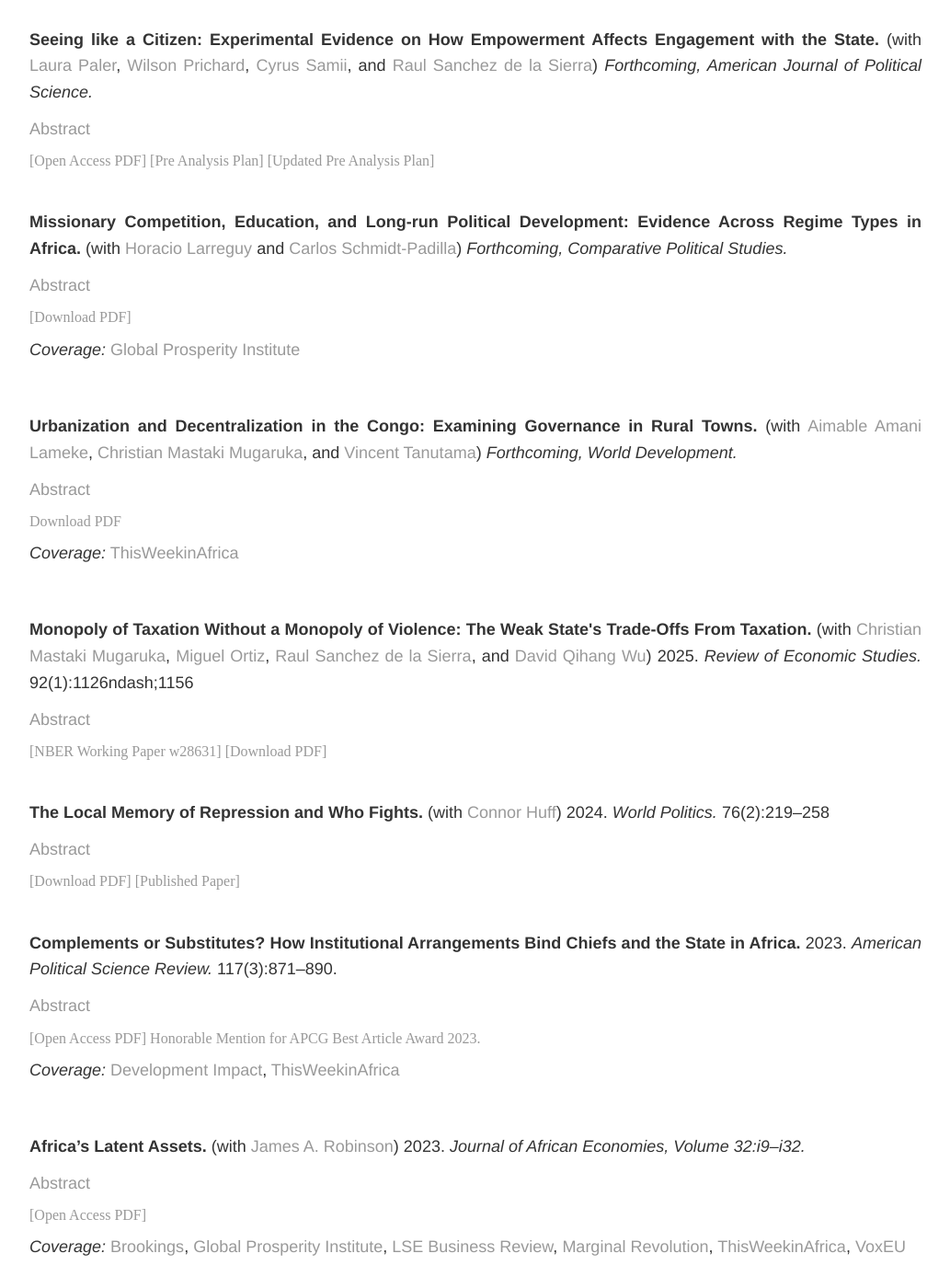
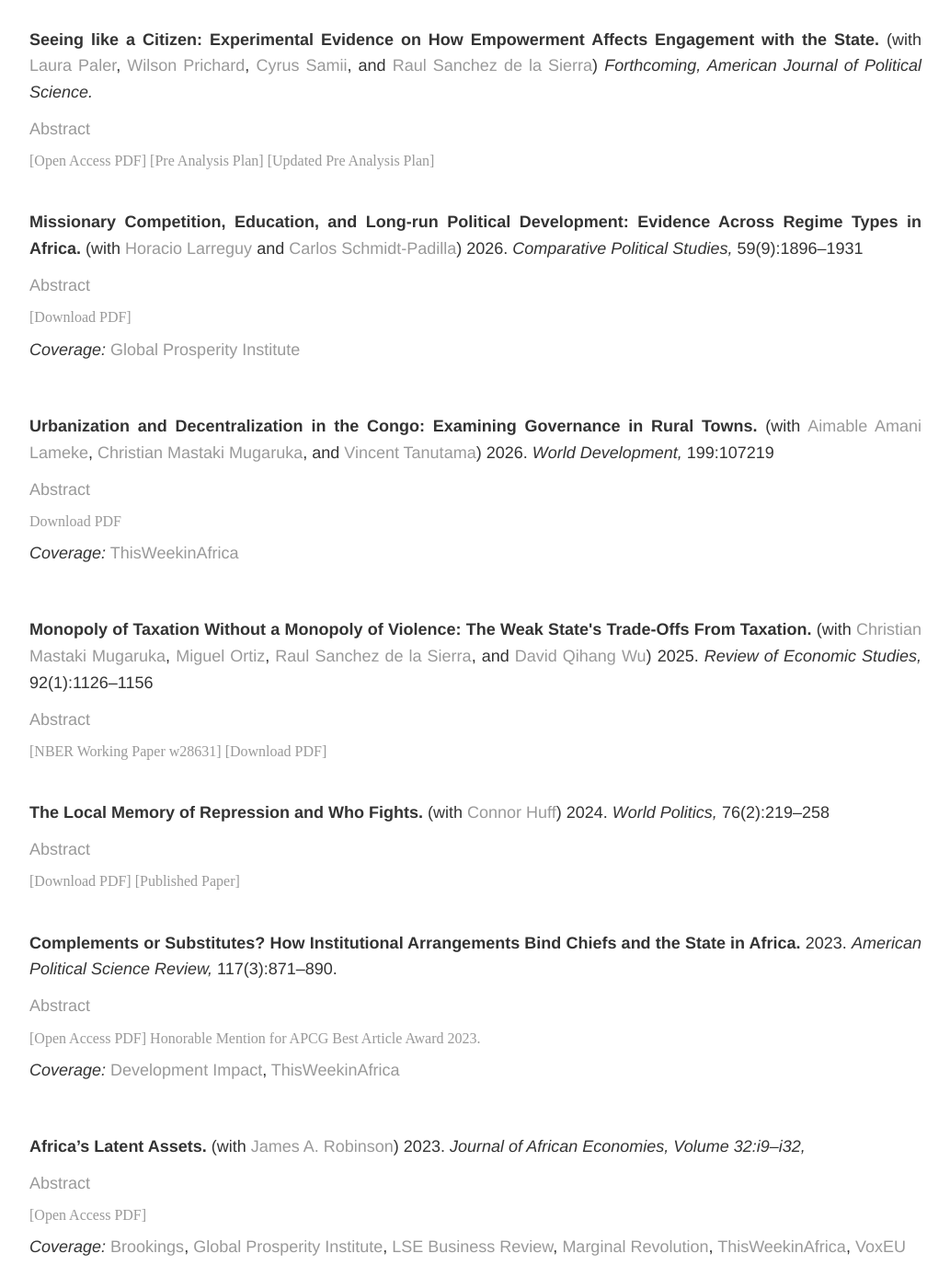
Before and after one commit to soeren-henn/soeren-henn.github.io, a Jekyll site: the page built from research/index.html, in a window 1280 px wide and 1400 px high, scrolled down 779 px. Shown: the whole window at 92% size, without its empty margins (123-1156 px from the left). Built offline with Jekyll 4.4.1, drawn with Linux system fonts in a browser that asks for light colours; some of the changed text lies outside the part shown.

Commit message:
Update index.html
add coverage and update volume, issue, and page numbers of published articles

```diff
--- a/research/index.html
+++ b/research/index.html
@@ -23,11 +23,11 @@
 	<h2>Publications</h2>
 
 	<div class="paper">
-		<p><b>African Success Stories.</b> (with <a href="https://voices.uchicago.edu/jamesrobinson/" target="_blank">James A. Robinson</a>) <i>Accepted, Annual Review of Economics.</i></p>
+		<p><b>African Success Stories.</b> (with <a href="https://voices.uchicago.edu/jamesrobinson/" target="_blank">James A. Robinson</a>) 2026. <i>Annual Review of Economics,</i> Vol. 18:447&ndash;471.</p>
 		<p><a href="#" class="show-abstract">Abstract</a></p>
     		<p class="hidden-paragraph">We systematically document for the first time that African societies were not politically organized on the basis of ethnicity in the pre-colonial period. The 763 ethnic groups documented in Murdock's Ethnographic Atlas have stood as the basic unit of analysis in social science research of Africa. Yet in 1880 there were probably 45,000 independent polities which were rarely organized on ethnic lines. Moreover, at most 2\% of these could be classified as states. We argue that the main reason for this extreme political decentralization was that African societies were deliberately organized to stop centralization emerging. In this they were successful. We point out some key aspects of African societies that helped them to manage this equilibrium. We also emphasize how the organization of the economy was subservient to these political goals.</p>
-		<a href="https://www.nber.org/papers/w34546" target="_blank">[NBER Working Paper w34546]</a>
-		<p> <i>Coverage:</i> <a href="https://www.economist.com/middle-east-and-africa/2026/04/09/how-anarchist-was-africa?giftId=YzViNDNiNTYtM2RlNC00M2MzLTkyZjAtNjAwMTY3M2QzZGIydGVnX3VzZXI%3D&utm_campaign=gifted_article" target="_blank">The Economist</a>, <a href="https://marginalrevolution.com/marginalrevolution/2025/12/political-organization-in-pre-colonial-africa.html" target="_blank">Marginal Revolution</a>, <a href="https://voxdev.org/topic/institutions-political-economy/africa-success-story-political-organisation-pre-colonial" target="_blank">VoxDev</a> <a href="https://thisweekinafrica.substack.com/p/this-week-in-africa-c5e" target="_blank">ThisWeekinAfrica</a> </p>
+		<a href="https://doi.org/10.1146/annurev-economics-051624-070224" target="_blank">[Open Access PDF]</a> <a href="https://www.nber.org/papers/w34546" target="_blank">[NBER Working Paper w34546]</a>
+		<p> <i>Coverage:</i> <a href="https://www.economist.com/middle-east-and-africa/2026/04/09/how-anarchist-was-africa?giftId=YzViNDNiNTYtM2RlNC00M2MzLTkyZjAtNjAwMTY3M2QzZGIydGVnX3VzZXI%3D&utm_campaign=gifted_article" target="_blank">The Economist</a>, <a href="https://marginalrevolution.com/marginalrevolution/2025/12/political-organization-in-pre-colonial-africa.html" target="_blank">Marginal Revolution</a>, <a href="https://voxdev.org/topic/institutions-political-economy/africa-success-story-political-organisation-pre-colonial" target="_blank">VoxDev</a>, <a href="https://thisweekinafrica.substack.com/p/this-week-in-africa-c5e" target="_blank">ThisWeekinAfrica</a>, <a href="https://twissweekly.substack.com/p/twiss-80-the-stationary-bandit" target="_blank">ThisWeekinSocialScience</a></p>
 	</div>
 
 	<div class="paper">
@@ -38,7 +38,7 @@
 	</div>
 
 	<div class="paper">
-		<p><b>Missionary Competition, Education, and Long-run Political Development: Evidence Across Regime Types in Africa.</b> (with <a href="https://sites.google.com/site/hlarreguy/" target="_blank">Horacio Larreguy</a> and <a href="https://cschmidtpadilla.github.io/" target="_blank">Carlos Schmidt-Padilla</a>) <i>Forthcoming, Comparative Political Studies.</i></p>
+		<p><b>Missionary Competition, Education, and Long-run Political Development: Evidence Across Regime Types in Africa.</b> (with <a href="https://sites.google.com/site/hlarreguy/" target="_blank">Horacio Larreguy</a> and <a href="https://cschmidtpadilla.github.io/" target="_blank">Carlos Schmidt-Padilla</a>) 2026. <i>Comparative Political Studies,</i> 59(9):1896&ndash;1931</p>
 		<p><a href="#" class="show-abstract">Abstract</a></p>
     		<p class="hidden-paragraph">In Africa, missionaries used schooling to gain adherents. We study how historical missionary activity shaped long-run education and political development across regime types. We exploit plausibly exogenous variation in exposure to Catholic missionaries generated by their territorial administration system. Using a regression discontinuity design, we show that proximity to historical diocese headquarters generally led to an increased presence of Catholic missionaries, as well as long-term positive effects on Catholic identity and educational outcomes. The effects on political outcomes vary by regime type. Only individuals exposed to greater historical missionary activity in open anocracies<code>&#8212;</code>relative to those in democracies and closed anocracies<code>&#8212;</code>are more likely to participate in politics. Moreover, they are also the only ones who are more engaged, supportive of democratic institutions, and disenchanted with the state of democracy and incumbent in their countries.</p>
 		<a href="/files/Henn_Missionaries.pdf" class="btn btn-default pull-right" title="PDF">[Download PDF]</a>
@@ -46,7 +46,7 @@
 	</div>
 
 	<div class="paper">
-		<p><b>Urbanization and Decentralization in the Congo: Examining Governance in Rural Towns.</b> (with <a href="https://marakujakivuresearch.com/" target="_blank">Aimable Amani Lameke</a>, <a href="https://marakujakivuresearch.com/" target="_blank">Christian Mastaki Mugaruka</a>, and <a href="http://vincent-tanutama.com/" target="_blank">Vincent Tanutama</a>) <i>Forthcoming, World Development.</i></p>
+		<p><b>Urbanization and Decentralization in the Congo: Examining Governance in Rural Towns.</b> (with <a href="https://marakujakivuresearch.com/" target="_blank">Aimable Amani Lameke</a>, <a href="https://marakujakivuresearch.com/" target="_blank">Christian Mastaki Mugaruka</a>, and <a href="http://vincent-tanutama.com/" target="_blank">Vincent Tanutama</a>) 2026. <i>World Development,</i> 199:107219</p>
 		<p><a href="#" class="show-abstract">Abstract</a></p>
     		<p class="hidden-paragraph">How are rural towns governed in a context of fragility? This paper provides descriptive evidence to describe and quantify urbanization and the local organization of the state in 67 rural towns in four provinces of the Democratic Republic and the Congo. We present rich data on urbanization, state and local governance, taxation, public good provision, and citizens' perceptions of governance. Three stories emerge. First, rural towns are growing, boosting high levels of ethnic diversity, and local trust, but are still largely agrarian and with unclear property rights. Second, a recent decentralization reform has  been poorly implemented ten years on. Less than half the towns have a state administrators, no local elections took place, and revenue sharing is limited. Third, the governance goals of the reform remain largely unfulfilled. We observe a lack of democratic accountability, high levels of corruption, and an acute gap in financing. Finally, we find that these governance challenges are not correlated with levels of urbanization, implementation of the reforms, or levels of state capacity.</p>
 		<a href="/files/Henn_DRC-Descriptive.pdf" target="_blank">Download PDF</a>
@@ -54,14 +54,14 @@
 	</div>
 
 	<div class="paper">
-		<p><b>Monopoly of Taxation Without a Monopoly of Violence: The Weak State's Trade-Offs From Taxation.</b> (with <a href="https://marakujakivuresearch.com/" target="_blank">Christian Mastaki Mugaruka</a>, <a href="https://miguelortizp.github.io/" target="_blank">Miguel Ortiz</a>, <a href="https://raulsanchezdelasierra.com/" target="_blank">Raul Sanchez de la Sierra</a>, and <a href="https://sites.google.com/view/qihangwu" target="_blank">David Qihang Wu</a>) 2025. <i>Review of Economic Studies.</i> 92(1):1126ndash;1156</p>
+		<p><b>Monopoly of Taxation Without a Monopoly of Violence: The Weak State's Trade-Offs From Taxation.</b> (with <a href="https://marakujakivuresearch.com/" target="_blank">Christian Mastaki Mugaruka</a>, <a href="https://miguelortizp.github.io/" target="_blank">Miguel Ortiz</a>, <a href="https://raulsanchezdelasierra.com/" target="_blank">Raul Sanchez de la Sierra</a>, and <a href="https://sites.google.com/view/qihangwu" target="_blank">David Qihang Wu</a>) 2025. <i>Review of Economic Studies,</i> 92(1):1126&ndash;1156</p>
 		<p><a href="#" class="show-abstract">Abstract</a></p>
     		<p class="hidden-paragraph">This study presents a new economic perspective on state-building based on a case study in the Democratic Republic of the Congo's hinterland. We  explore the implications for the state of considering rebels as stationary bandits.  When the state, through a military operation, made it impossible for rebels to levy taxes, it inadvertently encouraged them to plunder the assets of the very citizens they previously preferred to tax. When it negotiated with  rebels instead, this effect was absent, but negotiating compromised the state's legitimacy and prompted the emergence of new rebels.  The findings suggest that attempting to increase taxation by a weak state in the hinterland could come at the expense of safety in the medium term and of the integrity of the state in the long term.</p>
 		<a href="https://www.nber.org/papers/w28631" target="_blank">[NBER Working Paper w28631]</a> <a href="/files/kimiaII.pdf" class="btn btn-default pull-right" title="PDF">[Download PDF]</a>
 	</div>
 
 	<div class="paper">
-		<p><b>The Local Memory of Repression and Who Fights.</b> (with <a href="https://connordhuff.com/" target="_blank">Connor Huff</a>) 2024. <i>World Politics.</i> 76(2):219&ndash;258</p>
+		<p><b>The Local Memory of Repression and Who Fights.</b> (with <a href="https://connordhuff.com/" target="_blank">Connor Huff</a>) 2024. <i>World Politics,</i> 76(2):219&ndash;258</p>
 		<p><a href="#" class="show-abstract">Abstract</a></p>
     		<p class="hidden-paragraph">How does the local memory of past repression affect whether individuals fight for, or rebel against, the government perpetrator? We theorize how information about past repression is transmitted across generations over time to shape long-run patterns of loyalty and rebellion toward the state. We assess this argument by studying how the legacies of the 1845<code>&#8211;</code>1849 Irish Famine affected the decisions of subsequent generations of Irishmen to fight for or against Britain. Leveraging data on over 150,000 Irish combatants, we show that individuals in places more severely affected by the Famine fought in the pro-British Irish Militia and the WW1 British military at lower rates. By contrast, they rebelled against Britain at higher rates. Additional quantitative analysis provides evidence consistent with the theoretical argument: constituencies more severely affected by the Famine voted for the pro-Irish and anti-British Sinn Fein party at higher rates. Our paper demonstrates how the local memory of past repression can play a crucial role in shaping long-run patterns of conflict participation behavior.</p>
 		<a href="/files/hennhuff_famine.pdf" class="btn btn-default pull-right" title="PDF">[Download PDF]</a> <a href="https://muse.jhu.edu/pub/1/article/924506" class="_blank" title="PDF">[Published Paper]</a>
@@ -69,7 +69,7 @@
 	</div>
 
 	<div class="paper">
-		<p><b>Complements or Substitutes? How Institutional Arrangements Bind Chiefs and the State in Africa.</b> 2023. <i>American Political Science Review.</i> 117(3):871&ndash;890. </p>
+		<p><b>Complements or Substitutes? How Institutional Arrangements Bind Chiefs and the State in Africa.</b> 2023. <i>American Political Science Review,</i> 117(3):871&ndash;890. </p>
 		<p><a href="#" class="show-abstract">Abstract</a></p>
 		<p class="hidden-paragraph">How does the central state interact with local actors in providing public goods? I study the effect of state capacity on local governance in sub-Saharan Africa, which I argue depends on whether traditional village chiefs are integrated in the country’s constitution. I use distance to administrative headquarters as a measure of state capacity and estimate a regression discontinuity design around administrative boundaries. If chiefs are not integrated then the state and chiefs compete with each other, working as substitutes. That is, a stronger state undermines the power of chiefs. If traditional chiefs are integrated, then the two work as complements. A stronger state then increases the power of chiefs. I show that these relationships are crucial to understand the effect of the capacity of the state on local economic development.</p>
 		<a href="https://www.cambridge.org/core/journals/american-political-science-review/article/complements-or-substitutes-how-institutional-arrangements-bind-traditional-authorities-and-the-state-in-africa/01216C0A1B14465B11122451B558DE3A?utm_source=hootsuite&utm_medium=twitter&utm_campaign=PSR_Nov22" class="btn btn-default pull-right" title="PDF">[Open Access PDF]</a>
@@ -78,7 +78,7 @@
 	</div>
 
 	<div class="paper">
-		<p><b>Africa’s Latent Assets.</b> (with <a href="https://voices.uchicago.edu/jamesrobinson/" target="_blank">James A. Robinson</a>) 2023. <i>Journal of African Economies, Volume 32:i9–i32.</i></p>
+		<p><b>Africa’s Latent Assets.</b> (with <a href="https://voices.uchicago.edu/jamesrobinson/" target="_blank">James A. Robinson</a>) 2023. <i>Journal of African Economies, Volume 32:i9–i32,</i></p>
 		<p><a href="#" class="show-abstract">Abstract</a></p>
     		<p class="hidden-paragraph">Despite the past centuries' economic setbacks and challenges, are there reasons for optimism about Africa's economic prospects?  We provide a conceptual framework and empirical evidence that show how the nature of African society has led to three sets of unrecognized "latent assets."  First, success in African society is talent driven and Africa has experienced high levels of perceived and actual social mobility.  A society where talented individuals rise to the top and optimism prevails is an excellent basis for entrepreneurship and innovation.  Second, Africans, like westerners who built the world's most successful effective states, are highly skeptical of authority and attuned to the abuse of power.  We argue that these attitudes can be a critical basis for building better institutions.  Third, Africa is "cosmopolitan."  Africans are the most multilingual people in the world, have high levels of religious tolerance, and are welcoming to strangers.  The experience of navigating cultural and linguistic diversity sets Africans up for success in a globalized world.</p>
 		<a href="https://academic.oup.com/jae/article/32/Supplement_1/i9/7059992" class="btn btn-default pull-right" title="PDF">[Open Access PDF]</a>
```
